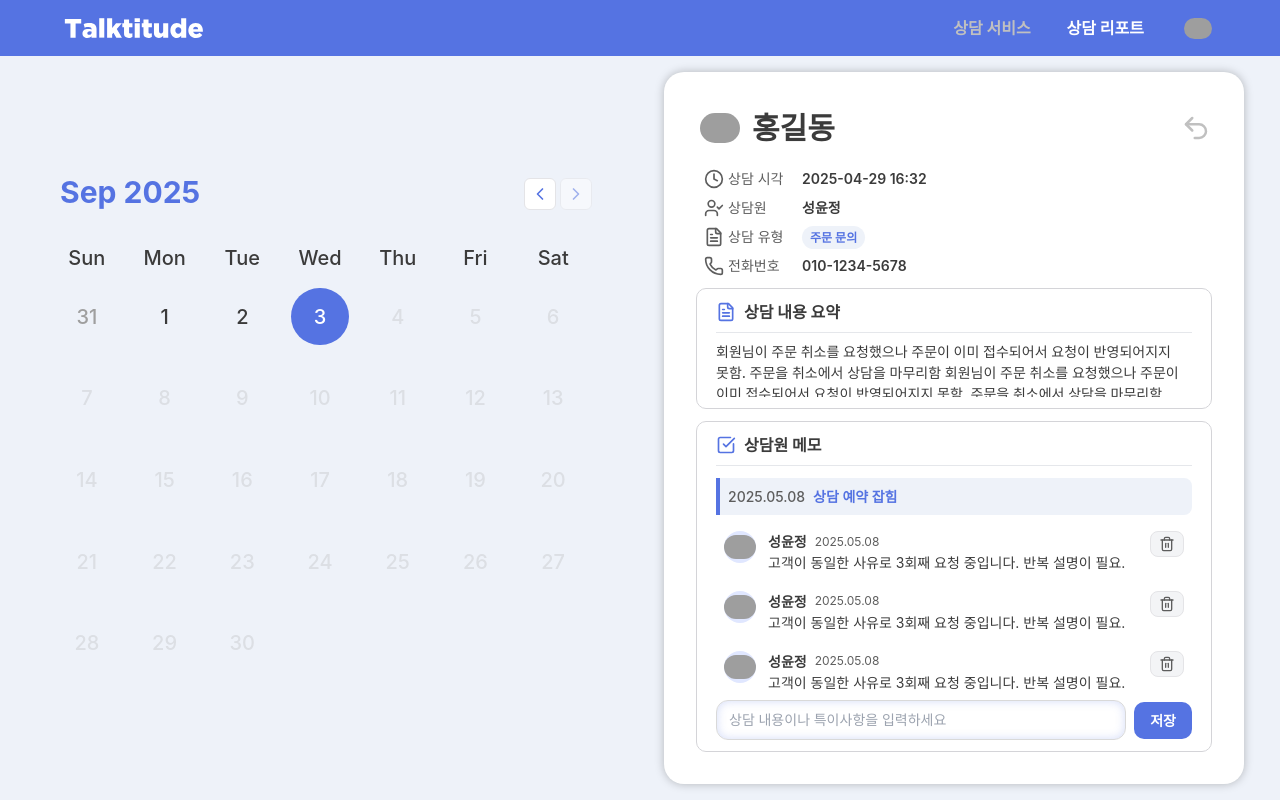
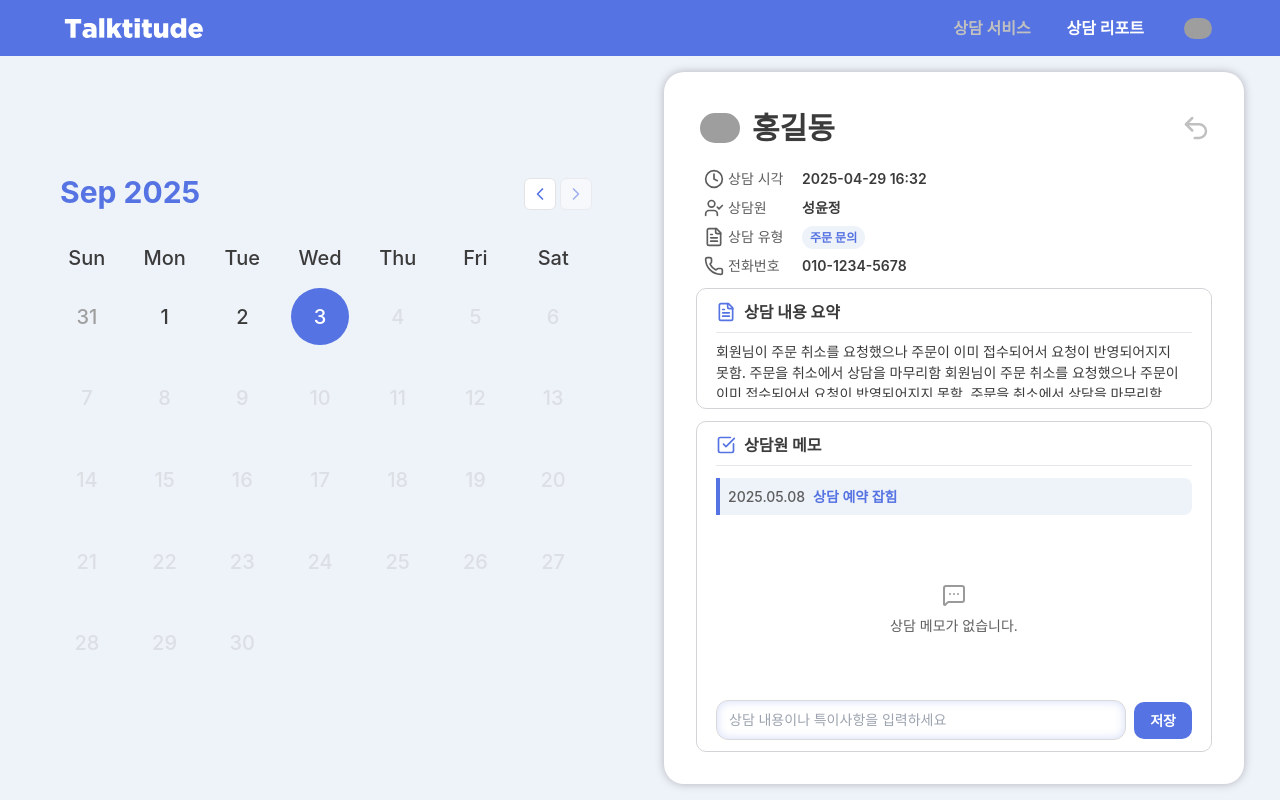
Before and after one commit to Talktitude/talktitude-agent-FE, a Next.js app: page /reports/1 in a window 1280 px wide. Built offline with nearby package versions, Linux system fonts and the light colour scheme; grey boxes are pictures that could not be loaded; a web font is replaced by a local one.

Commit message:
del: 리포트 상세 조회 페이지 메모 댓글 리스트 목데이터 삭제 (#70)

```diff
--- a/src/components/report/detail/CommentList.tsx
+++ b/src/components/report/detail/CommentList.tsx
@@ -5,60 +5,9 @@ import MemoComment from './MemoComment';
 import { MemoCommentType } from '@/types/reports';
 import { MessageSquareMore } from 'lucide-react';
 
-const MOCK_MEMO_LIST = [
-  {
-    memoId: 1,
-    memoUpdateAt: '2025.05.08',
-    userName: '성윤정',
-    chatMemo: '고객이 동일한 사유로 3회째 요청 중입니다. 반복 설명이 필요.',
-    profileImageUrl:
-      'https://i.pinimg.com/736x/d5/cc/bb/d5ccbb3c0796509fdaa7696da65cc8e2.jpg',
-  },
-  {
-    memoId: 2,
-    memoUpdateAt: '2025.05.08',
-    userName: '성윤정',
-    chatMemo: '고객이 동일한 사유로 3회째 요청 중입니다. 반복 설명이 필요.',
-    profileImageUrl:
-      'https://i.pinimg.com/736x/d5/cc/bb/d5ccbb3c0796509fdaa7696da65cc8e2.jpg',
-  },
-  {
-    memoId: 3,
-    memoUpdateAt: '2025.05.08',
-    userName: '성윤정',
-    chatMemo: '고객이 동일한 사유로 3회째 요청 중입니다. 반복 설명이 필요.',
-    profileImageUrl:
-      'https://i.pinimg.com/736x/d5/cc/bb/d5ccbb3c0796509fdaa7696da65cc8e2.jpg',
-  },
-  {
-    memoId: 4,
-    memoUpdateAt: '2025.05.08',
-    userName: '성윤정',
-    chatMemo: '고객이 동일한 사유로 3회째 요청 중입니다. 반복 설명이 필요.',
-    profileImageUrl:
-      'https://i.pinimg.com/736x/d5/cc/bb/d5ccbb3c0796509fdaa7696da65cc8e2.jpg',
-  },
-  {
-    memoId: 5,
-    memoUpdateAt: '2025.05.08',
-    userName: '성윤정',
-    chatMemo: '고객이 동일한 사유로 3회째 요청 중입니다. 반복 설명이 필요.',
-    profileImageUrl:
-      'https://i.pinimg.com/736x/d5/cc/bb/d5ccbb3c0796509fdaa7696da65cc8e2.jpg',
-  },
-  {
-    memoId: 6,
-    memoUpdateAt: '2025.05.08',
-    userName: '성윤정',
-    chatMemo: '고객이 동일한 사유로 3회째 요청 중입니다. 반복 설명이 필요.',
-    profileImageUrl:
-      'https://i.pinimg.com/736x/d5/cc/bb/d5ccbb3c0796509fdaa7696da65cc8e2.jpg',
-  },
-];
-
-const CommentList = () => {
-  const [memoList] = useState<MemoCommentType[]>(MOCK_MEMO_LIST);
-  return memoList.length > 0 ? (
+const CommentList = ({ memoList }: { memoList: MemoCommentType[] }) => {
+  const safeMemoList = Array.isArray(memoList) ? memoList : [];
+  return safeMemoList.length > 0 ? (
     <div className="overflow-y-auto">
       {memoList.map((memo) => (
         <MemoComment memoCommentData={memo} key={memo.memoId} />
```
